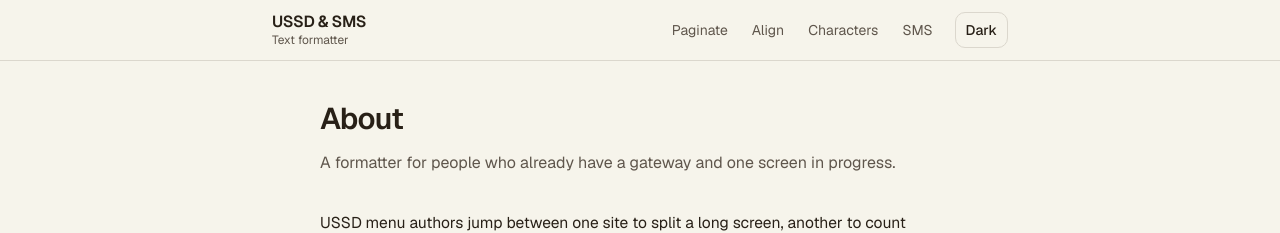
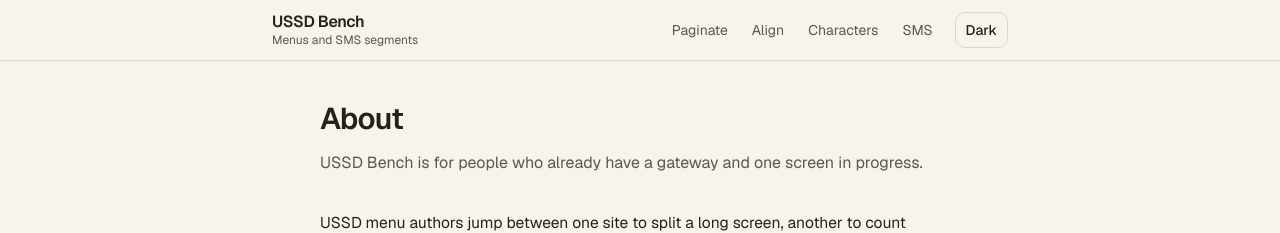
Before and after one commit to nabeelmansoor/UssdBench, a Next.js app: page /about in a window 1280 px wide. Shown: the top 233 px of the page. Built offline with nearby package versions, Linux system fonts and the light colour scheme.

Commit message:
Rebrand app to USSD Bench
Update metadata, header, policy copy, README, and package name while
keeping routes and behavior unchanged.

Co-authored-by: Nabeel Mansoor <nabeelmansoor@users.noreply.github.com>

```diff
--- a/app/about/page.tsx
+++ b/app/about/page.tsx
@@ -3,14 +3,14 @@ import { PolicyArticle } from "@/components/tool-frame";
 
 export const metadata: Metadata = {
   title: "About",
-  description: "Who the USSD and SMS text formatter is for, and what version 1 does not do.",
+  description: "Who USSD Bench is for, and what version 1 does not do.",
 };
 
 export default function AboutPage() {
   return (
     <PolicyArticle
       title="About"
-      lede="A formatter for people who already have a gateway and one screen in progress."
+      lede="USSD Bench is for people who already have a gateway and one screen in progress."
     >
       <p>
         USSD menu authors jump between one site to split a long screen, another to count characters, and a third to
--- a/app/contact/page.tsx
+++ b/app/contact/page.tsx
@@ -3,7 +3,7 @@ import { PolicyArticle } from "@/components/tool-frame";
 
 export const metadata: Metadata = {
   title: "Contact",
-  description: "How to reach the owner of the USSD and SMS text formatter.",
+  description: "How to reach the owner of USSD Bench.",
 };
 
 export default function ContactPage() {
@@ -21,7 +21,7 @@ export default function ContactPage() {
         should have stayed in one piece.
       </p>
       <p>
-        The formatter itself does not send the menu. Leave live customer text out of the email. Version 1 has no
+        USSD Bench does not send the menu. Leave live customer text out of the email. Version 1 has no
         message form, because a form would mean a server, and this version does not upload the menu.
       </p>
     </PolicyArticle>
--- a/app/layout.tsx
+++ b/app/layout.tsx
@@ -17,11 +17,11 @@ const geistMono = Geist_Mono({
 
 export const metadata: Metadata = {
   title: {
-    default: "USSD and SMS text formatter",
-    template: "%s · USSD and SMS text formatter",
+    default: "USSD Bench",
+    template: "%s · USSD Bench",
   },
   description:
-    "Fit a USSD menu to the page budget, clean characters that break a paste, and count SMS segments. The text stays in the browser.",
+    "Fit a USSD menu before the gateway cuts it. Clean characters that break a paste and count SMS segments. The text stays in the browser.",
 };
 
 export default function RootLayout({ children }: { children: React.ReactNode }) {
--- a/app/privacy/page.tsx
+++ b/app/privacy/page.tsx
@@ -13,7 +13,7 @@ export default function PrivacyPage() {
       lede="The menu text stays in the browser. Version 1 does not upload it."
     >
       <p>
-        Everything the formatter does runs on your device. The pasted menu, the page budget, the column width, the Next
+        Everything USSD Bench does runs on your device. The pasted menu, the page budget, the column width, the Next
         and Back fields, and the light or dark theme are kept in this browser tab for the visit. Reloading the page
         keeps them. Closing the tab clears them. They are not sent to a server, and there is no account to attach them
         to.
--- a/components/site-header.tsx
+++ b/components/site-header.tsx
@@ -18,8 +18,8 @@ export function Header() {
     <header className="border-b border-border bg-background">
       <div className="mx-auto flex w-full max-w-3xl items-center gap-3 px-4 py-3">
         <Link href="/" className="mr-auto grid leading-tight">
-          <span className="font-semibold tracking-tight">USSD & SMS</span>
-          <span className="text-xs text-muted-foreground">Text formatter</span>
+          <span className="font-semibold tracking-tight">USSD Bench</span>
+          <span className="text-xs text-muted-foreground">Menus and SMS segments</span>
         </Link>
         <nav className="hidden items-center gap-1 sm:flex" aria-label="Tools">
           {TOOLS.map((tool) => {
--- a/package.json
+++ b/package.json
@@ -1,5 +1,5 @@
 {
-  "name": "ussd-sms-formatter",
+  "name": "ussd-bench",
   "version": "0.1.0",
   "private": true,
   "scripts": {
```
Also changed, not shown: 2 other files (tests, documents, lock files or other folders).
